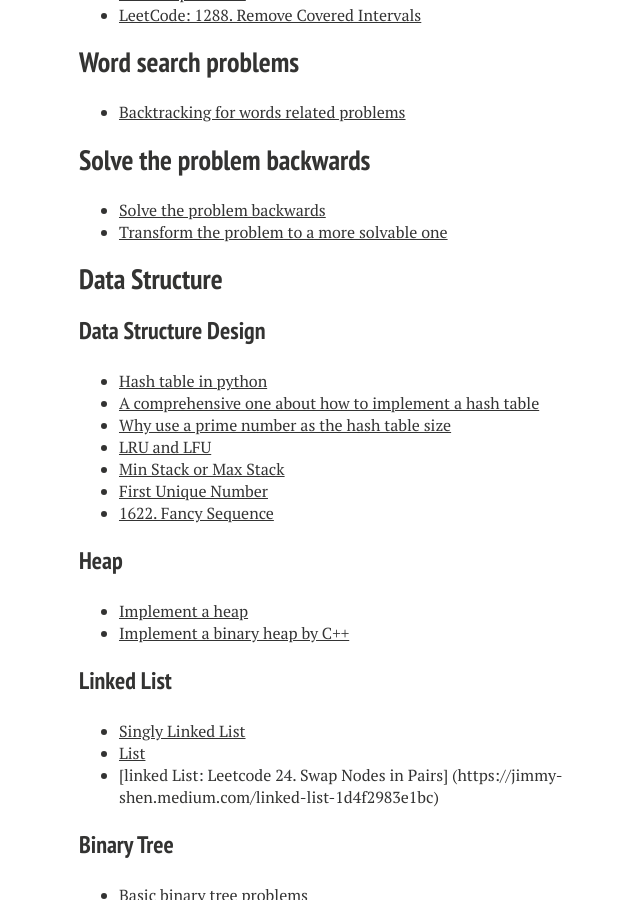
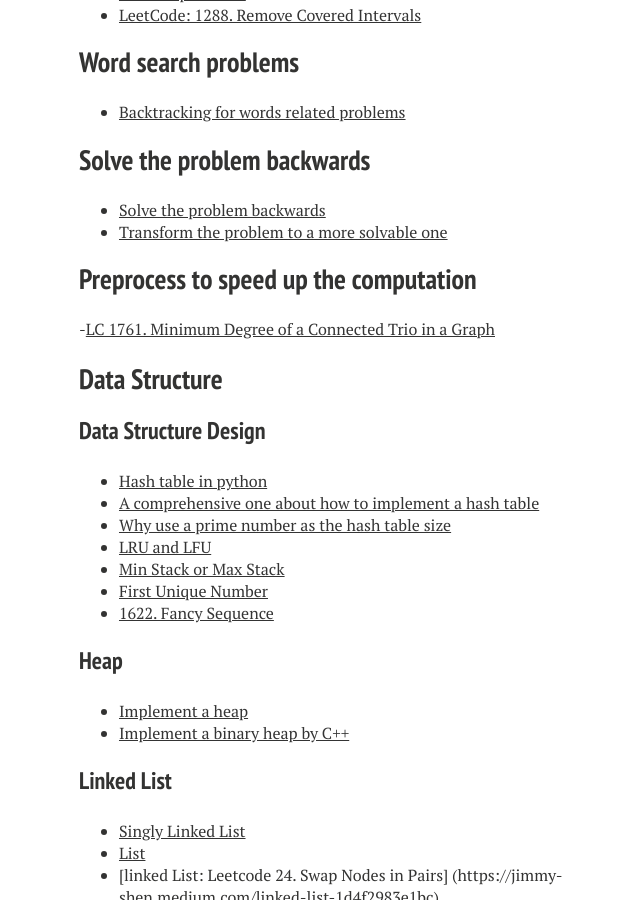
Before and after one commit to xiaokeshen/xiaokeshen.github.io, a Jekyll site: the page built from SoftwareEngineering/index.md, in a window 1280 px wide and 900 px high, scrolled down 8404 px. Shown: the whole window, without its empty margins (241-881 px from the left). Built offline with Jekyll 4.4.1, drawn with Linux system fonts in a browser that asks for light colours; nearby versions of some CDN libraries; some of the changed text lies outside the part shown.

Commit message:
Add one article

```diff
--- a/SoftwareEngineering/index.md
+++ b/SoftwareEngineering/index.md
@@ -286,6 +286,9 @@
 - [Solve the problem backwards](https://medium.com/@jim.morris.shen/solving-the-problem-backwards-leetcode-780-reaching-points-cb7a56f9d27a?sk=3128d01a1ec7a274387dd7a2e09c1a12)
 - [Transform the problem to a more solvable one](https://medium.com/@jim.morris.shen/transform-the-problem-to-a-more-solvable-one-593be52422d3?source=friends_link&sk=a85c4eceb4fdc71b9e2a20970418cd73)
 
+## Preprocess to speed up the computation
+-[LC 1761. Minimum Degree of a Connected Trio in a Graph](https://jimmy-shen.medium.com/preprocessing-to-speedup-the-calculation-ec06fa82615b)
+
 ## Data Structure
 ### Data Structure Design
 - [Hash table in python](https://medium.com/@jim.morris.shen/design-a-hashtable-fc6a3b3693da?source=friends_link&sk=ce4d5adc5373c52e482bb1cb5a3fc52a)
```
